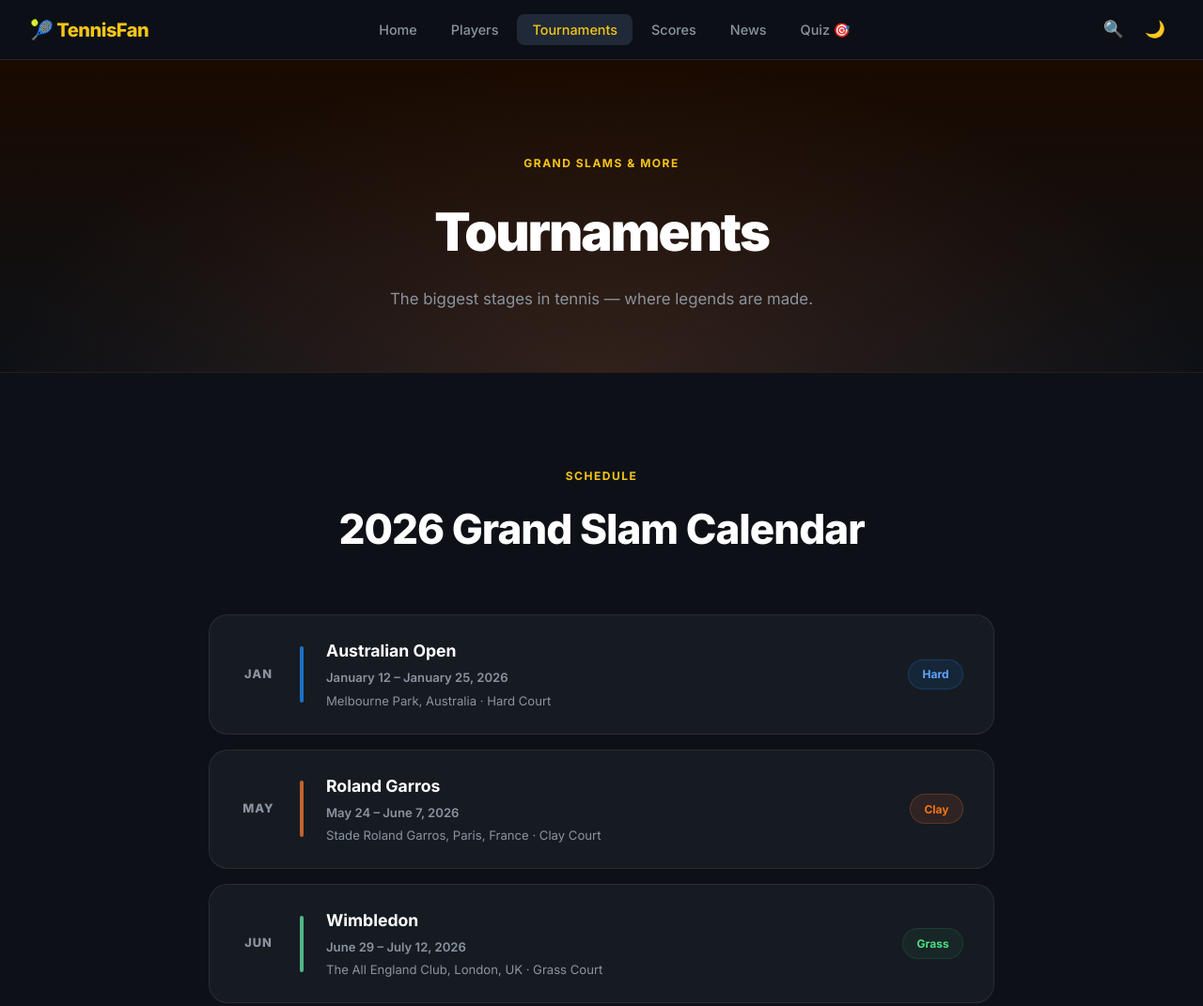
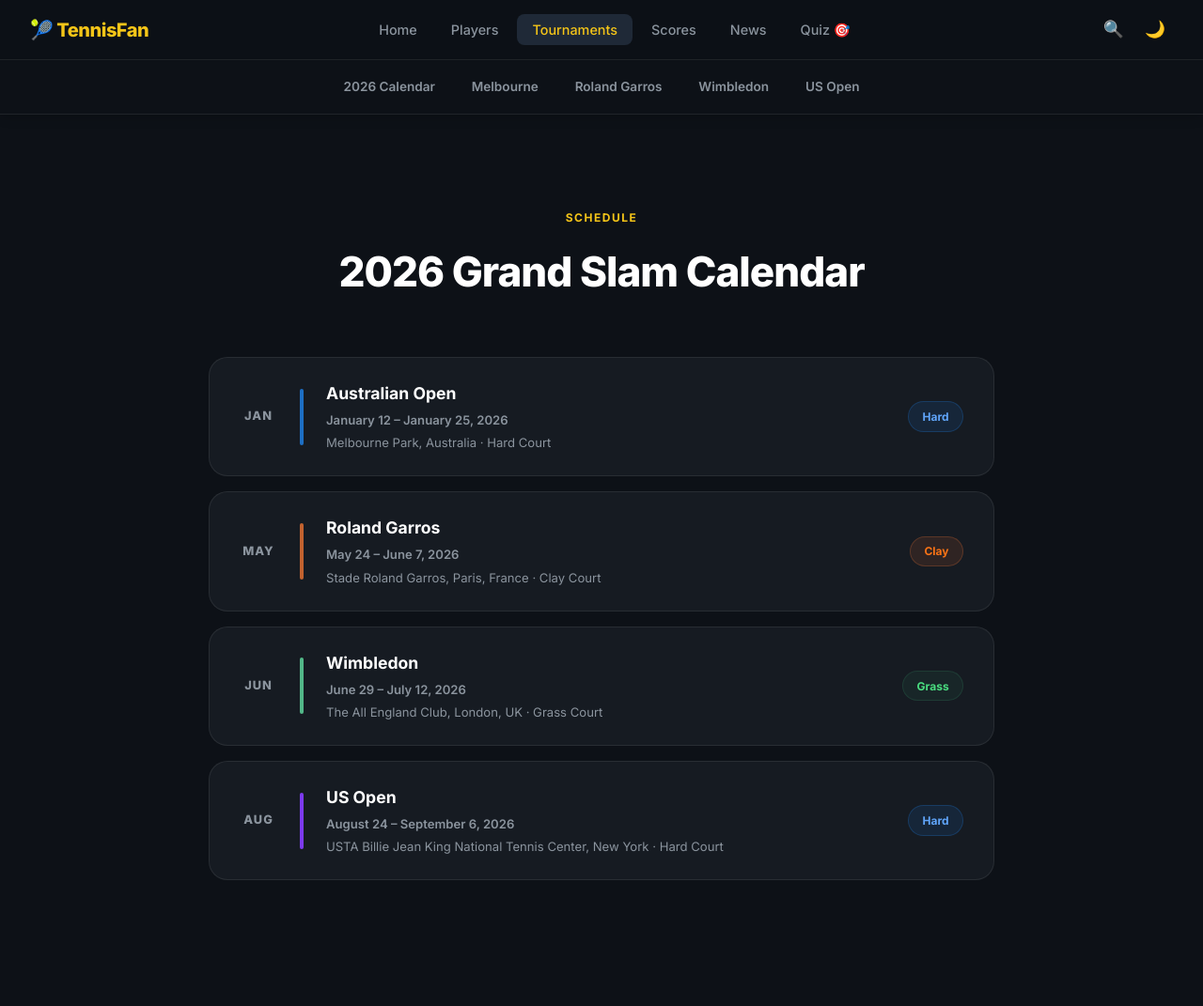
Before and after one commit to INOTMAN/Tennisfan, a plain HTML site: page tournaments.html in a window 1280 px wide. Shown: the top 1071 px of the page at 94% size. Drawn offline with Linux system fonts and the light colour scheme.

Commit message:
Remove hero and add jump nav to tournaments page

```diff
--- a/style.css
+++ b/style.css
@@ -1867,12 +1867,15 @@ body.light .nav-links a.active { color: var(--yellow); }
   z-index: 100;
   display: flex;
   justify-content: center;
+  align-items: center;
   gap: 0.5rem;
   flex-wrap: wrap;
-  background: var(--bg, #fff);
-  border-bottom: 1px solid rgba(0,0,0,0.08);
-  padding: 0.6rem 1rem;
-  box-shadow: 0 2px 8px rgba(0,0,0,0.06);
+  width: 100%;
+  background: var(--bg, #111);
+  border-bottom: 1px solid rgba(255,255,255,0.08);
+  padding: 0.7rem 1.5rem;
+  box-shadow: 0 2px 12px rgba(0,0,0,0.2);
+  box-sizing: border-box;
 }
 
 .jump-nav a {
--- a/tournaments.html
+++ b/tournaments.html
@@ -43,17 +43,17 @@
     </div>
   </div>
 
-  <!-- PAGE HERO -->
-  <section class="page-hero page-hero-tournaments">
-    <div class="page-hero-content">
-      <span class="section-tag">Grand Slams & More</span>
-      <h1>Tournaments</h1>
-      <p>The biggest stages in tennis — where legends are made.</p>
-    </div>
-  </section>
+  <!-- JUMP NAV -->
+  <nav class="jump-nav" id="jumpNav">
+    <a href="#calendar">2026 Calendar</a>
+    <a href="#melbourne">Melbourne</a>
+    <a href="#roland-garros">Roland Garros</a>
+    <a href="#wimbledon">Wimbledon</a>
+    <a href="#us-open">US Open</a>
+  </nav>
 
   <!-- 2026 CALENDAR -->
-  <section class="section calendar-section">
+  <section class="section calendar-section" id="calendar">
     <div class="section-header">
       <span class="section-tag">Schedule</span>
       <h2>2026 Grand Slam Calendar</h2>
@@ -109,7 +109,7 @@
       <h2>Grand Slam Profiles</h2>
     </div>
 
-    <div class="slam-profile">
+    <div class="slam-profile" id="melbourne">
       <div class="slam-color-band band-ao"></div>
       <div class="slam-profile-content">
         <div class="slam-header-row">
@@ -152,7 +152,7 @@
       </div>
     </div>
 
-    <div class="slam-profile">
+    <div class="slam-profile" id="roland-garros">
       <div class="slam-color-band band-rg"></div>
       <div class="slam-profile-content">
         <div class="slam-header-row">
@@ -195,7 +195,7 @@
       </div>
     </div>
 
-    <div class="slam-profile">
+    <div class="slam-profile" id="wimbledon">
       <div class="slam-color-band band-w"></div>
       <div class="slam-profile-content">
         <div class="slam-header-row">
@@ -238,7 +238,7 @@
       </div>
     </div>
 
-    <div class="slam-profile">
+    <div class="slam-profile" id="us-open">
       <div class="slam-color-band band-uso"></div>
       <div class="slam-profile-content">
         <div class="slam-header-row">
@@ -325,5 +325,18 @@
   </div>
 
   <script src="script.js"></script>
+  <script>
+    const jumpLinks = document.querySelectorAll('.jump-nav a');
+    const sections = ['calendar','melbourne','roland-garros','wimbledon','us-open'].map(id => document.getElementById(id));
+    window.addEventListener('scroll', () => {
+      let current = '';
+      sections.forEach(sec => {
+        if (sec && window.scrollY >= sec.offsetTop - 120) current = sec.id;
+      });
+      jumpLinks.forEach(a => {
+        a.classList.toggle('active', a.getAttribute('href') === '#' + current);
+      });
+    }, { passive: true });
+  </script>
 </body>
 </html>
```
